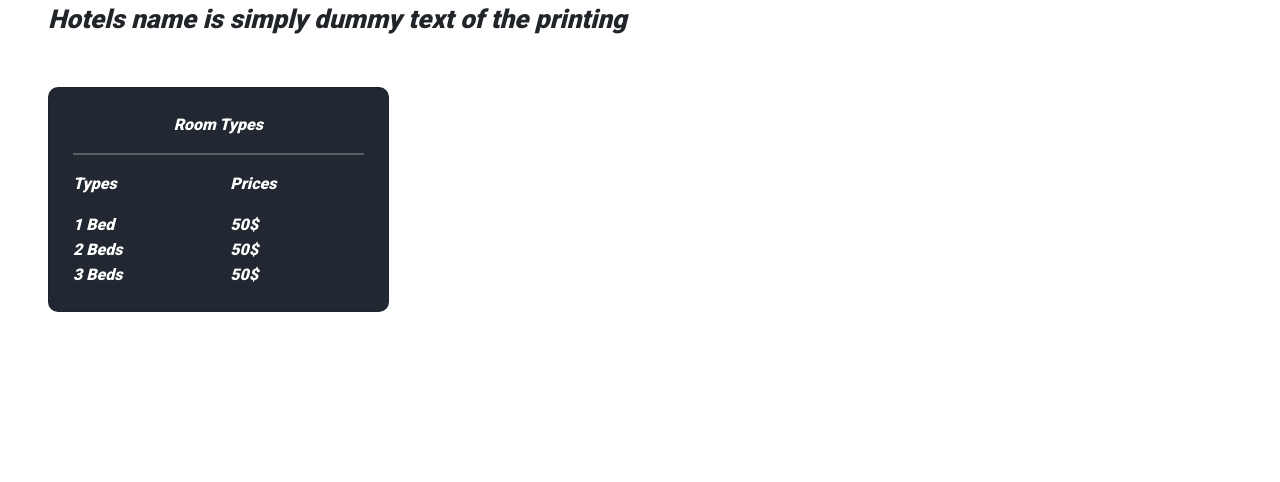
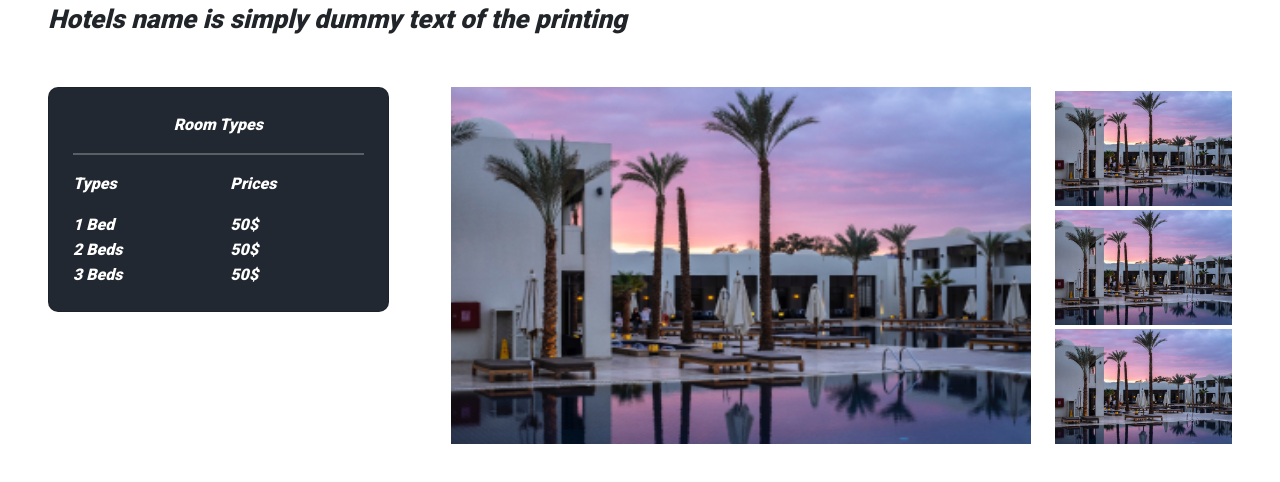
Before and after one commit to te-lyhourt/hotel_recommend, a Vue app: page /detail-page in a window 1280 px wide. Shown: the top 482 px of the page. Built offline with nearby package versions, Linux system fonts and the light colour scheme.

Commit message:
finished images section

```diff
--- a/src/views/DetailPage.vue
+++ b/src/views/DetailPage.vue
@@ -8,7 +8,8 @@
 
     <div class="mt-5">
       <div class="row">
-        <div class="col-12 col-sm-12 col-md-8 col-lg-4 col-xl-4 room-type-col">
+        <!-- room types -->
+        <div class="col-12 col-sm-12 col-md-11 col-lg-4 col-xl-4 room-type-col">
           <div class="card px-4 py-4 room-type-card">
             <div class="text-center">
               <span class="text-14"> Room Types </span>
@@ -63,9 +64,29 @@
             <!-- end room type items -->
           </div>
         </div>
-        <div class="col-12 col-sm-12 col-md-8 col-lg-8 col-xl-8">
-          <!-- <img :src="hotel1" alt=""> -->
+        <!-- end room types -->
+
+        <!-- images -->
+        <div class="col-12 col-sm-12 col-md-11 col-lg-8 col-xl-8 mx-auto">
+          <div class="row">
+            <div class="col-12 col-sm-12 col-md-9 col-lg-9 col-xl-9">
+              <img :src="hotel1" style="width: 100%; height: 357px; padding: 0" alt="" />
+            </div>
+            <div class="col-12 col-sm-12 col-md-3 col-lg-3 col-xl-3">
+              <div class="my-1">
+                <img :src="hotel1" style="width: 100%; padding: 0; height: 115px;" alt="" />
+              </div>
+              <div class="my-1">
+                <img :src="hotel1" style="width: 100%; padding: 0; height: 115px;" alt="" />
+              </div>
+              <div class="my-1">
+                <img :src="hotel1" style="width: 100%; padding: 0; height: 115px;" alt="" />
+              </div>
+            </div>
+          </div>
         </div>
+        <!-- end images -->
+
       </div>
     </div>
   </div>
@@ -75,8 +96,8 @@
 export default {
   name: 'DetailPage',
   data: () => ({
-    hotel1:  require('../assets/detail_page/hotel_1.png')
-  })
+    hotel1: require('../assets/detail_page/hotel_1.png'),
+  }),
 }
 </script>
 
```
